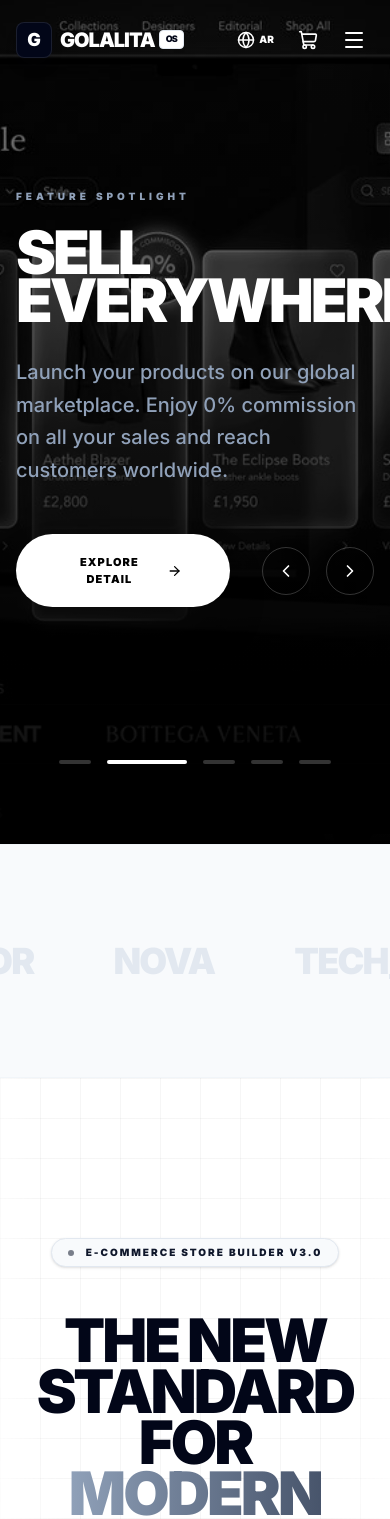
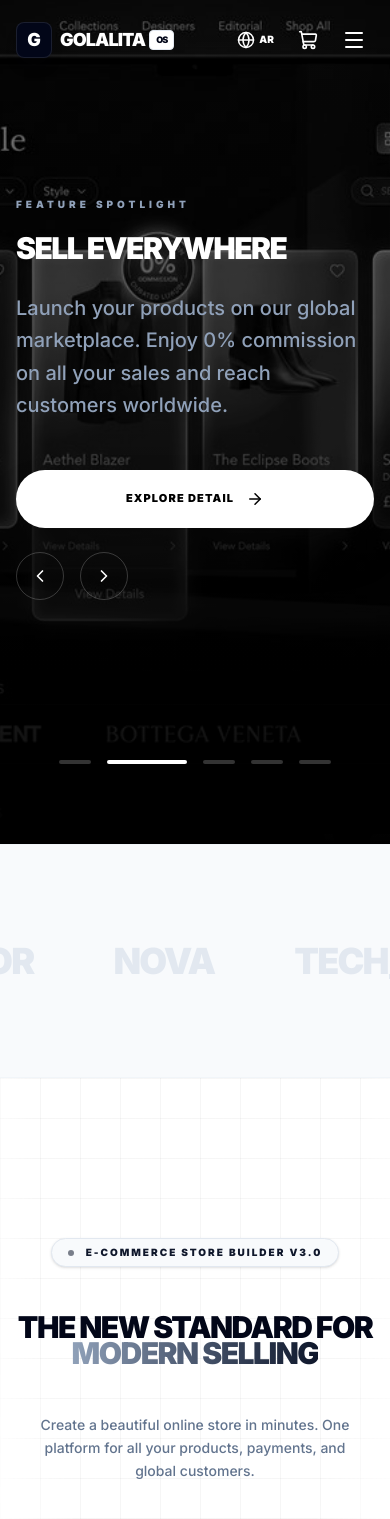
Before and after one commit to Shivambhatia-debug/MULTI-VENDOR-E-COMMERCE, a Next.js app: page / in a window 390 px wide. Shown: the top 1519 px of the page. Built offline with nearby package versions, Linux system fonts and the light colour scheme.

Commit message:
Mobile Responsiveness completed

```diff
--- a/src/app/(auth)/layout.tsx
+++ b/src/app/(auth)/layout.tsx
@@ -30,7 +30,7 @@ export default function AuthLayout({ children }: { children: React.ReactNode })
                     initial={{ opacity: 0, y: 20 }}
                     animate={{ opacity: 1, y: 0 }}
                     transition={{ duration: 0.6 }}
-                    className="bg-white border border-slate-200 rounded-[2.5rem] shadow-[0_20px_50px_-12px_rgba(0,0,0,0.08)] p-10"
+                    className="bg-white border border-slate-200 rounded-[2.5rem] shadow-[0_20px_50px_-12px_rgba(0,0,0,0.08)] p-6 sm:p-10"
                 >
                     {children}
                 </motion.div>
--- a/src/app/layout.tsx
+++ b/src/app/layout.tsx
@@ -21,7 +21,7 @@ export default function RootLayout({
 }>) {
   return (
     <html lang="en" className="scroll-smooth">
-      <body className={`${inter.className} min-h-screen bg-white text-slate-900 antialiased`}>
+      <body className={`${inter.className} min-h-screen bg-white text-slate-900 antialiased overflow-x-hidden`}>
         <LanguageProvider>
           <MerchantProvider>
             <CartProvider>
--- a/src/components/dashboard/Sidebar.tsx
+++ b/src/components/dashboard/Sidebar.tsx
@@ -30,7 +30,7 @@ import { useLanguage } from "@/context/LanguageContext";
 const Sidebar = () => {
     const { activePlan, logout, user } = useMerchant();
     const { t, language } = useLanguage();
-    const [isOpen, setIsOpen] = useState(true);
+    const [isOpen, setIsOpen] = useState(false);
     const pathname = usePathname();
     const isRtl = language === 'ar';
 
--- a/src/components/landing/AppSection.tsx
+++ b/src/components/landing/AppSection.tsx
@@ -25,7 +25,7 @@ export default function AppSection() {
                         <span>{t("merchant_mobile_app")}</span>
                     </div>
 
-                    <h2 className="text-4xl lg:text-7xl font-black mb-10 leading-[0.9] tracking-tighter uppercase">
+                    <h2 className="text-4xl sm:text-5xl lg:text-7xl font-black mb-10 leading-[0.9] tracking-tighter uppercase">
                         {t("run_your")} <br />
                         <span className="text-slate-400">{t("business_anywhere")}</span>
                     </h2>
--- a/src/components/landing/FeatureSlideshow.tsx
+++ b/src/components/landing/FeatureSlideshow.tsx
@@ -84,15 +84,15 @@ export default function FeatureSlideshow() {
                         transition={{ delay: 0.3, duration: 0.8 }}
                     >
                         <span className="text-[10px] font-black uppercase tracking-[0.4em] text-slate-400 mb-6 block">{t("feature_spotlight")}</span>
-                        <h2 className="text-6xl lg:text-[7rem] font-black text-white leading-[0.8] tracking-tighter mb-8 uppercase">
+                        <h2 className="text-3xl sm:text-4xl md:text-6xl lg:text-[7rem] font-black text-white leading-[0.8] tracking-tighter mb-8 uppercase">
                             {slides[current].title}
                         </h2>
                         <p className="text-xl text-slate-400 font-medium max-w-2xl mb-12 leading-relaxed">
                             {slides[current].desc}
                         </p>
 
-                        <div className={`flex items-center gap-8 ${language === 'ar' ? 'flex-row-reverse' : ''}`}>
-                            <button className="bg-white text-black px-12 py-5 rounded-full text-[11px] font-black uppercase tracking-widest flex items-center gap-3 hover:bg-slate-100 transition-all shadow-2xl">
+                        <div className={`flex flex-col sm:flex-row items-start sm:items-center gap-6 sm:gap-8 ${language === 'ar' ? 'sm:flex-row-reverse' : ''}`}>
+                            <button className="bg-white text-black px-12 py-5 rounded-full text-[11px] font-black uppercase tracking-widest flex items-center gap-3 hover:bg-slate-100 transition-all shadow-2xl w-full sm:w-auto justify-center">
                                 {t("explore_detail")} <ArrowRight size={18} className={language === 'ar' ? 'rotate-180' : ''} />
                             </button>
                             <div className="flex items-center gap-4">
--- a/src/components/landing/Hero.tsx
+++ b/src/components/landing/Hero.tsx
@@ -30,7 +30,7 @@ export default function Hero() {
                     initial={{ opacity: 0, scale: 0.9 }}
                     animate={{ opacity: 1, scale: 1 }}
                     transition={{ duration: 1, ease: "anticipate" }}
-                    className="text-6xl lg:text-[8rem] font-black text-slate-950 leading-[0.85] mb-12 tracking-tighter max-w-7xl uppercase"
+                    className="text-3xl sm:text-4xl md:text-6xl lg:text-[8rem] font-black text-slate-950 leading-[0.85] mb-12 tracking-tighter max-w-7xl uppercase"
                 >
                     {t("new_standard_for")} <br />
                     <span className="text-transparent bg-clip-text bg-gradient-to-r from-slate-400 to-slate-900">{t("modern_selling")}</span>
@@ -40,16 +40,16 @@ export default function Hero() {
                     initial={{ opacity: 0 }}
                     animate={{ opacity: 1 }}
                     transition={{ delay: 0.5, duration: 1 }}
-                    className="text-base lg:text-xl text-slate-500 mb-16 leading-relaxed font-medium max-w-3xl"
+                    className="text-sm sm:text-base lg:text-xl text-slate-500 mb-16 leading-relaxed font-medium max-w-3xl px-4"
                 >
                     {t("hero_subtitle_2")}
                 </motion.p>
 
-                <div className="flex flex-col sm:flex-row gap-6 mb-24">
-                    <Link href="/products" className="btn-primary px-12 py-5 text-[11px] shadow-[0_20px_50px_rgba(0,0,0,0.2)]">
+                <div className="flex flex-col sm:flex-row gap-6 mb-24 px-6 w-full sm:w-auto">
+                    <Link href="/products" className="btn-primary px-12 py-5 text-[11px] shadow-[0_20px_50px_rgba(0,0,0,0.2)] w-full sm:w-auto text-center">
                         {t("browse_marketplace")}
                     </Link>
-                    <Link href="/get-started" className="btn-secondary px-12 py-5 text-[11px]">
+                    <Link href="/get-started" className="btn-secondary px-12 py-5 text-[11px] w-full sm:w-auto text-center">
                         {t("create_your_store")}
                     </Link>
                 </div>
@@ -84,21 +84,21 @@ export default function Hero() {
                 </motion.div>
 
                 {/* Proof Line */}
-                <div className="mt-32 w-full max-w-5xl border-t border-slate-100 pt-16 grid grid-cols-2 md:grid-cols-4 gap-12 text-center">
+                <div className="mt-32 w-full max-w-5xl border-t border-slate-100 pt-16 grid grid-cols-2 md:grid-cols-4 gap-8 sm:gap-12 text-center">
                     <div className="space-y-2">
-                        <p className="text-3xl font-black text-slate-950">5K+</p>
+                        <p className="text-2xl sm:text-3xl font-black text-slate-950">5K+</p>
                         <p className="text-[10px] font-black text-slate-400 uppercase tracking-widest leading-loose">{t("happy_merchants")}</p>
                     </div>
                     <div className="space-y-2">
-                        <p className="text-3xl font-black text-slate-950">99.9%</p>
+                        <p className="text-2xl sm:text-3xl font-black text-slate-950">99.9%</p>
                         <p className="text-[10px] font-black text-slate-400 uppercase tracking-widest leading-loose">{t("uptime_guaranteed")}</p>
                     </div>
                     <div className="space-y-2">
-                        <p className="text-3xl font-black text-slate-950">140+</p>
+                        <p className="text-2xl sm:text-3xl font-black text-slate-950">140+</p>
                         <p className="text-[10px] font-black text-slate-400 uppercase tracking-widest leading-loose">{t("global_markets")}</p>
                     </div>
                     <div className="space-y-2">
-                        <p className="text-3xl font-black text-slate-950">24/7</p>
+                        <p className="text-2xl sm:text-3xl font-black text-slate-950">24/7</p>
                         <p className="text-[10px] font-black text-slate-400 uppercase tracking-widest leading-loose">{t("expert_support")}</p>
                     </div>
                 </div>
--- a/src/components/landing/Pricing.tsx
+++ b/src/components/landing/Pricing.tsx
@@ -217,11 +217,11 @@ export default function Pricing() {
                     <div className="flex gap-10">
                         <div>
                             <p className="text-[9px] font-bold text-slate-400 uppercase tracking-widest mb-1">{t("store_builder_label")}</p>
-                            <p className="text-xs font-black text-slate-800">mnasati.com</p>
+                            <p className="text-xs font-black text-slate-800">golalita.com</p>
                         </div>
                         <div>
                             <p className="text-[9px] font-bold text-slate-400 uppercase tracking-widest mb-1">{t("email_support")}</p>
-                            <p className="text-xs font-black text-slate-800">info@mnasati.com</p>
+                            <p className="text-xs font-black text-slate-800">support@golalita.com</p>
                         </div>
                     </div>
                     <div className={`${isAr ? 'text-left' : 'text-right'}`}>
--- a/src/components/landing/ShowcaseMockup.tsx
+++ b/src/components/landing/ShowcaseMockup.tsx
@@ -86,7 +86,7 @@ export default function ShowcaseMockup() {
             </div>
 
             {/* Floating Layout Tags */}
-            <div className="absolute -right-20 top-1/4 flex flex-col gap-3">
+            <div className="hidden lg:flex absolute -right-20 top-1/4 flex-col gap-3">
                 {PRESETS.map((p, i) => (
                     <div
                         key={p.name}
--- a/src/components/layout/Navbar.tsx
+++ b/src/components/layout/Navbar.tsx
@@ -76,7 +76,7 @@ const Navbar = ({ invert = false }: { invert?: boolean }) => {
                     <div className="w-9 h-9 bg-slate-950 rounded-lg flex items-center justify-center shadow-lg shadow-slate-900/10 group-hover:scale-105 transition-all duration-300 border border-white/10">
                         <span className="text-white font-black text-lg leading-none">G</span>
                     </div>
-                    <span className={`text-xl font-black tracking-tighter flex items-center gap-1 uppercase transition-colors ${isLight ? "text-slate-950" : "text-white"}`}>
+                    <span className={`text-lg sm:text-xl font-black tracking-tighter flex items-center gap-1 uppercase transition-colors ${isLight ? "text-slate-950" : "text-white"}`}>
                         Golalita
                         <span className="text-[9px] bg-white text-slate-950 px-1.5 py-0.5 rounded font-black border border-slate-200">OS</span>
                     </span>
--- a/src/context/MerchantContext.tsx
+++ b/src/context/MerchantContext.tsx
@@ -9,6 +9,7 @@ interface User {
     id: string;
     name: string;
     email: string;
+    phone?: string;
     role: string;
     plan: string;
 }
--- a/src/lib/translations.ts
+++ b/src/lib/translations.ts
@@ -120,7 +120,7 @@ export const dict: Translations = {
 
     // ─── Pricing ───
     packages_pricing: { en: "Packages Pricing", ar: "أسعار الباقات" },
-    ecommerce_services: { en: "E-Commerce Store & MNASATI Services", ar: "خدمات المتاجر الإلكترونية ومنصتي" },
+    ecommerce_services: { en: "E-Commerce Store & Golalita Services", ar: "خدمات المتاجر الإلكترونية وجولاليتا" },
     features_breakdown: { en: "Features Breakdown", ar: "تفاصيل المميزات" },
     per_year: { en: "/ Year", ar: "/ سنوياً" },
     current_plan: { en: "Current Plan", ar: "الباقة الحالية" },
@@ -129,7 +129,7 @@ export const dict: Translations = {
     choose_your_plan: { en: "Choose your plan.", ar: "اختر باقتك." },
     store_builder_label: { en: "Store Builder", ar: "منشئ المتاجر" },
     email_support: { en: "Email Support", ar: "الدعم عبر البريد" },
-    all_rights_reserved_mn: { en: "All Rights Reserved © Mnasati 2024", ar: "جميع الحقوق محفوظة © منصتي 2024" },
+    all_rights_reserved_mn: { en: "All Rights Reserved © Golalita 2024", ar: "جميع الحقوق محفوظة © جولاليتا 2024" },
     pro_saas_ecosystem: { en: "Professional SaaS Ecosystem for GCC", ar: "منظومة SaaS احترافية لدول الخليج" },
 
     // ─── Footer ───
```
Also changed, not shown: 2 other files (tests, documents, lock files or other folders).
